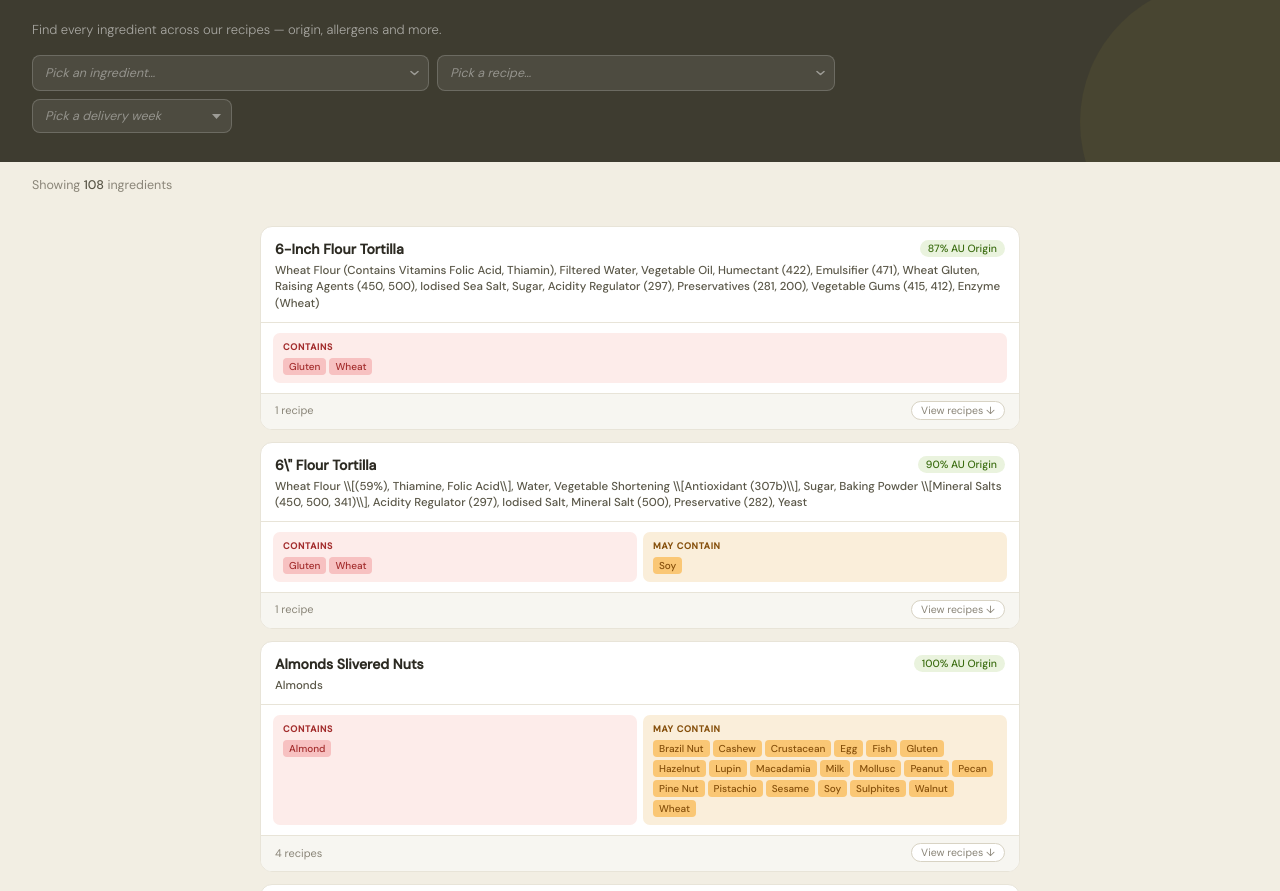
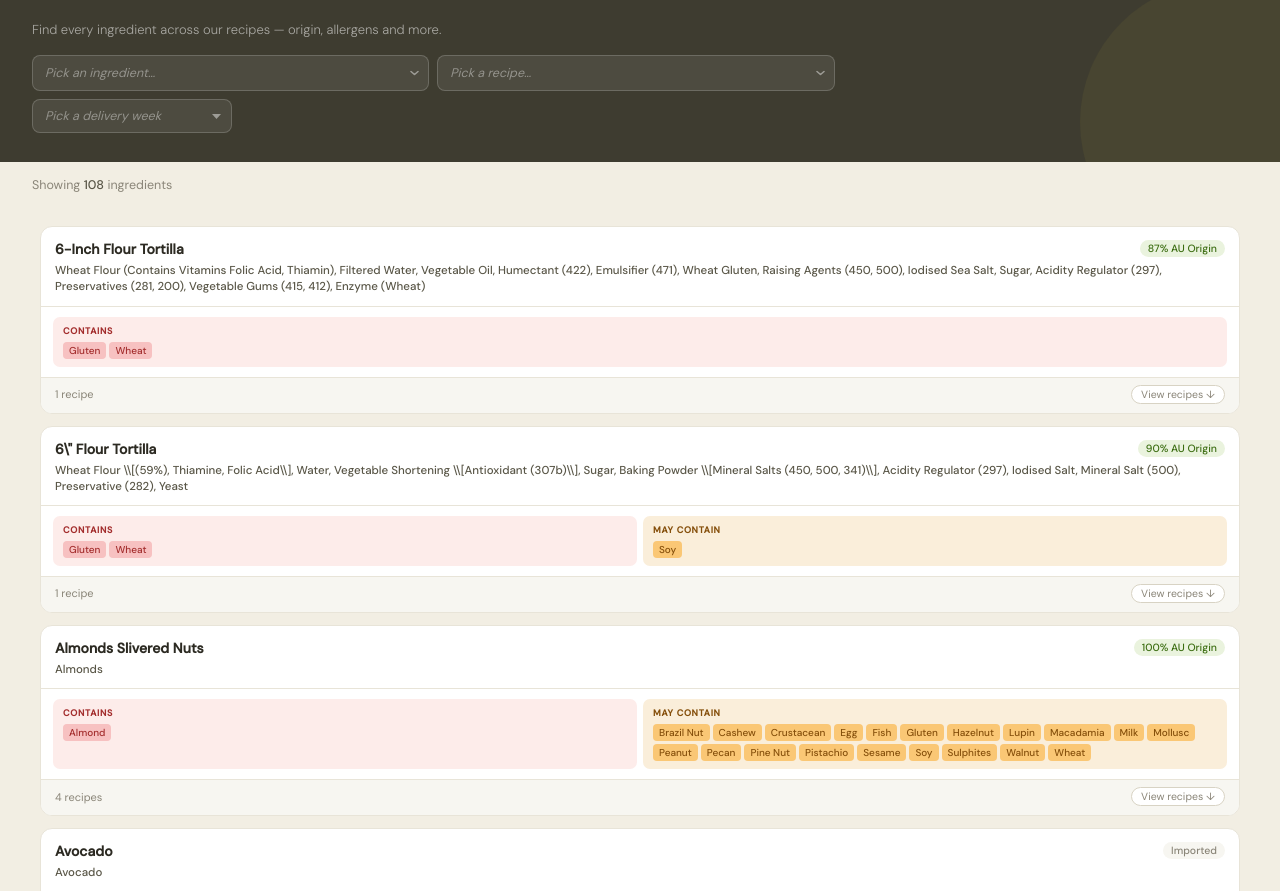
Before and after one commit to mariajsantos/ingredient-hub, a website: page index.html in a window 1280 px wide. Shown: the part 193-1084 px from the top of the page. Drawn offline with Linux system fonts and the light colour scheme.

Commit message:
test margins

```diff
--- a/index.html
+++ b/index.html
@@ -59,7 +59,7 @@ body { font-family: 'DM Sans', sans-serif; background: var(--page-bg); color: va
    SCORECARD GRID (all screens)
 ══════════════════════════ */
 .cards-section { padding: 1.5rem 2rem 3rem; background: #F2EEE3; }
-.cards-grid { display: grid; grid-template-columns: 1fr; gap: 12px; max-width: 760px; margin: 0 auto; padding: 0; }
+.cards-grid { display: grid; grid-template-columns: 1fr; gap: 12px; max-width: 1200px; margin: 0 auto; padding: 0; }
 
 .score-card { background: var(--white); border: 1px solid var(--border); border-radius: 12px; overflow: hidden; display: flex; flex-direction: column; }
 
```
